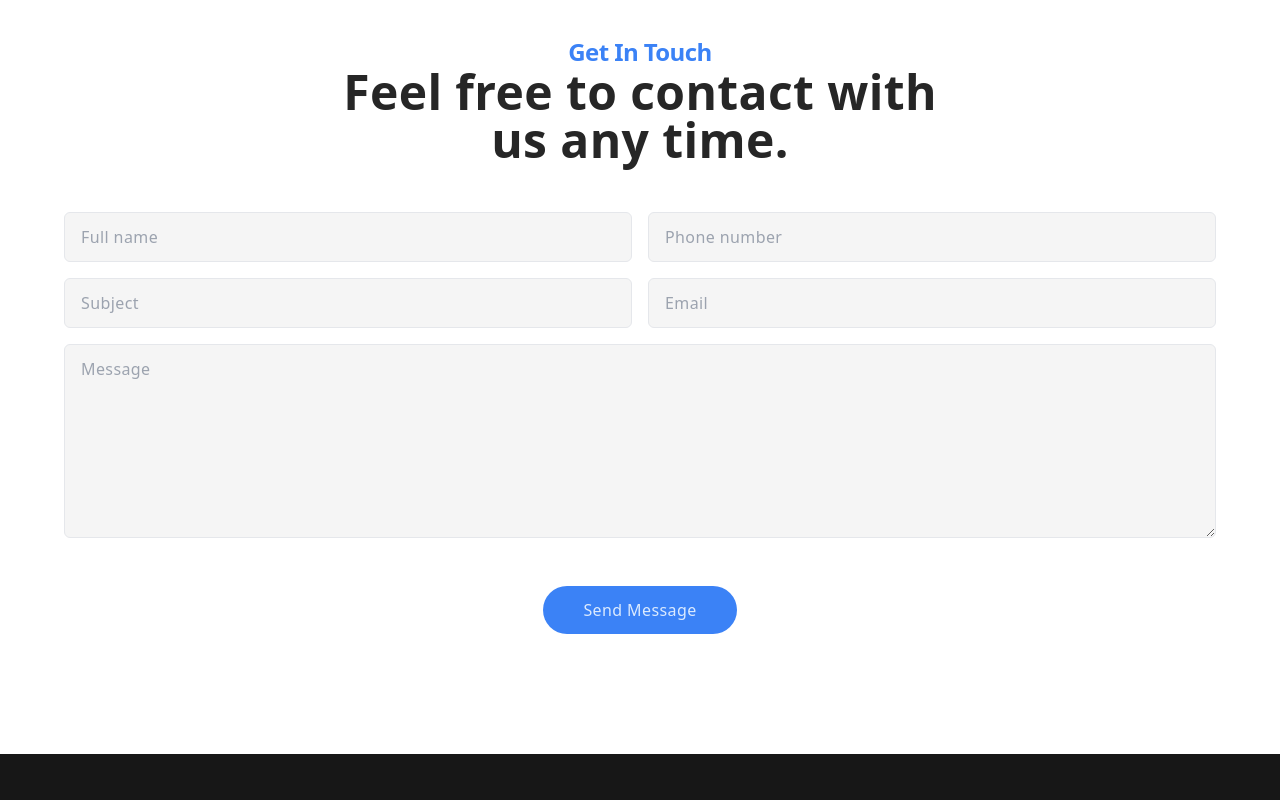
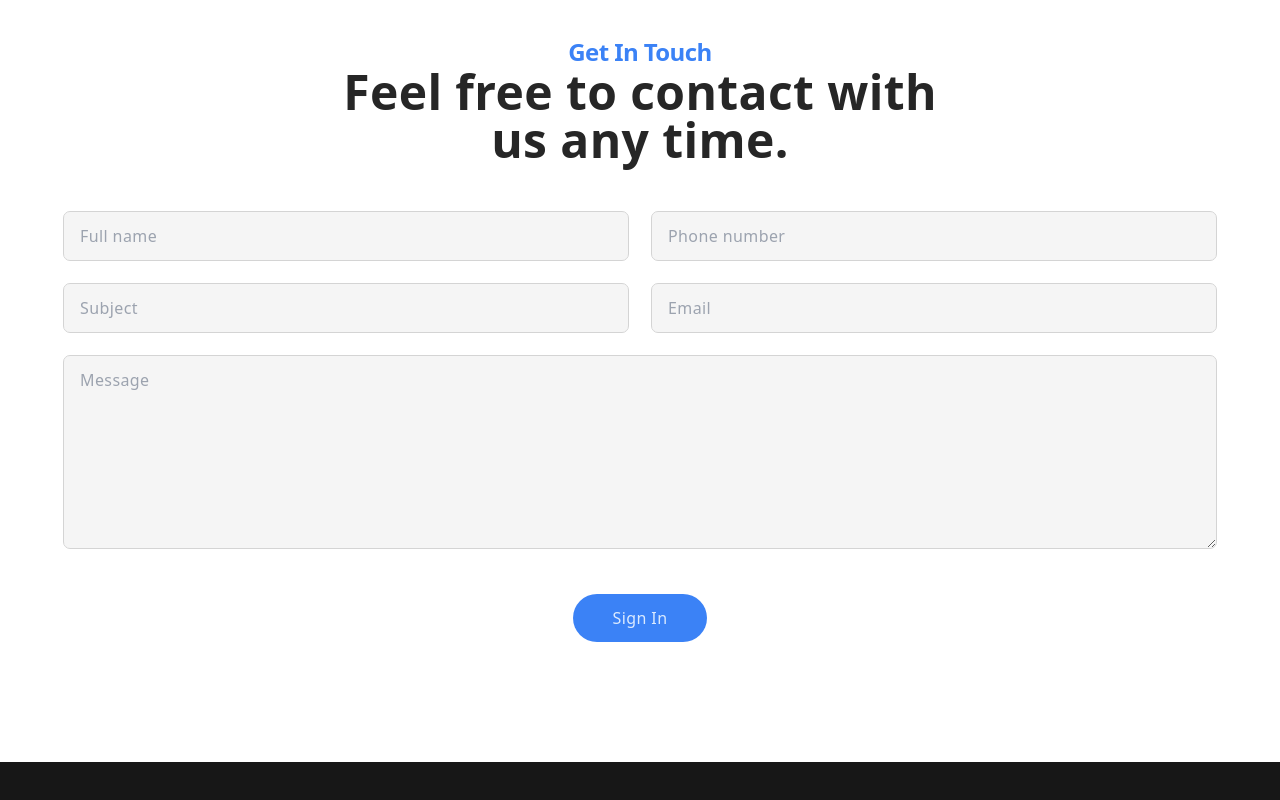
Before and after one commit to aerahrah/virtuVisaConsult, a React (Vite) app: page /contact in a window 1280 px wide. Shown: the part 754-1554 px from the top of the page. Built offline with nearby package versions, Linux system fonts and the light colour scheme.

Commit message:
Add react hook form add validation for each inputs

```diff
--- a/src/pages/contact/contactDetails.jsx
+++ b/src/pages/contact/contactDetails.jsx
@@ -6,7 +6,7 @@ const ContactDetails = () => {
     {
       icon: <BiSolidPhone className="h-10 w-10 text-blue-100" />,
       title: "phone no",
-      content: "+901 152 485 85",
+      content: "(+63) 976-095-0232",
     },
     {
       icon: <BiMailSend className="h-10 w-10 text-blue-100" />,
--- a/src/pages/contact/contactForm.jsx
+++ b/src/pages/contact/contactForm.jsx
@@ -1,34 +1,65 @@
 import { AnimatePresence, motion } from "framer-motion";
 import { scaleAnim } from "../../utils/animation";
 import React, { useState, useRef } from "react";
+import { useForm } from "react-hook-form";
+import { yupResolver } from "@hookform/resolvers/yup";
 import emailjs from "@emailjs/browser";
+import * as yup from "yup";
 
 const ContactForm = () => {
   const PUBLIC_KEY = "W0_1f7BwrmtsMtjAx";
   const TEMPLATE_ID = "template_la2t6vm";
   const SERVICE_ID = "service_r2ydv6h";
   const [message, setMessage] = useState("");
+
   const form = useRef();
-  const sendEmail = (e) => {
-    e.preventDefault();
+  const schema = yup.object().shape({
+    user_name: yup.string().required("Username is required"),
+    user_phone: yup
+      .string()
+      .required("Phone number is required")
+      .matches(/^[0-9]+$/, "Please enter a valid phone number")
+      .min(10, "Phone number must be at least 10 digits"),
+    subject: yup.string().required("Subject is required"),
+    user_email: yup
+      .string()
+      .email("Invalid email address")
+      .required("Email is required"),
+    message: yup.string().required("Message is required"),
+  });
 
-    emailjs.sendForm(SERVICE_ID, TEMPLATE_ID, form.current, PUBLIC_KEY).then(
-      (result) => {
+  const {
+    register,
+    handleSubmit,
+    formState: { errors },
+  } = useForm({
+    resolver: yupResolver(schema),
+  });
+
+  const sendEmail = async () => {
+    try {
+      const result = await emailjs.sendForm(
+        SERVICE_ID,
+        TEMPLATE_ID,
+        form.current,
+        PUBLIC_KEY
+      );
+
       if (result.text === "OK") {
         setMessage("Sent email successfully");
         setTimeout(() => {
           setMessage("");
         }, 3000);
       }
-      },
-      (error) => {
-        setMessage(error);
+    } catch (error) {
+      console.log(error);
+      setMessage(error.message || "Error sending email");
       setTimeout(() => {
         setMessage("");
       }, 3000);
     }
-    );
   };
+
   return (
     <AnimatePresence>
       <div className="bg-white py-12 md:pb-16 lg:pb-24 px-6 md:px-12 lg:px-16 text-neutral-800 bg-white">
@@ -44,50 +75,85 @@ const ContactForm = () => {
             </div>
           </div>
           <form
-            onSubmit={sendEmail}
+            onSubmit={handleSubmit(sendEmail)}
             className="w-full mx-auto py-6 pt-12 relative"
             ref={form}
           >
-            <div className="grid md:grid-cols-2 gap-4 w-full">
+            <div className="grid md:grid-cols-2 gap-6 w-full">
+              <div className="w-full relative">
                 <input
-                className="bg-neutral-100 py-3 px-4 rounded-md w-full border-[1px] focus:outline focus:outline-blue-500"
+                  className={`${
+                    errors.user_name ? "!outline-red-500" : ""
+                  } bg-neutral-100 py-3 px-4 rounded-md w-full outline outline-1 outline-neutral-300 focus:outline-blue-500`}
                   type="text"
                   name="user_name"
+                  {...register("user_name")}
                   placeholder="Full name"
-                required
                 />
+                <p className="absolute text-xs text-red-500">
+                  {errors.user_name?.message}
+                </p>
+              </div>
+
+              <div className="w-full relative">
                 <input
-                className="bg-neutral-100 py-3 px-4 rounded-md w-full border-[1px] focus:outline focus:outline-blue-500"
+                  className={`${
+                    errors.user_phone ? "!outline-red-500" : ""
+                  } bg-neutral-100 py-3 px-4 rounded-md w-full outline outline-1 outline-neutral-300 focus:outline-blue-500`}
                   type="tel"
                   name="user_phone"
+                  {...register("user_phone")}
                   placeholder="Phone number"
-                required
                 />
+                <p className="absolute text-xs text-red-500">
+                  {errors.user_phone?.message}
+                </p>
+              </div>
+              <div className="w-full relative">
                 <input
-                className="bg-neutral-100 py-3 px-4 rounded-md w-full border-[1px] focus:outline focus:outline-blue-500"
+                  className={`${
+                    errors.subject ? "!outline-red-500" : ""
+                  } bg-neutral-100 py-3 px-4 rounded-md w-full outline outline-1 outline-neutral-300 focus:outline-blue-500`}
                   type="text"
                   id="subject"
                   name="subject"
+                  {...register("subject")}
                   placeholder="Subject"
-                required
                 />
+                <p className="absolute text-xs text-red-500">
+                  {errors.subject?.message}
+                </p>
+              </div>
+              <div className="w-full relative">
                 <input
-                className="bg-neutral-100 py-3 px-4 rounded-md w-full border-[1px] focus:outline focus:outline-blue-500"
+                  className={`${
+                    errors.user_email ? "!outline-red-500" : ""
+                  } bg-neutral-100 py-3 px-4 rounded-md w-full outline outline-1 outline-neutral-300 focus:outline-blue-500`}
                   type="email"
                   id="email"
                   name="user_email"
+                  {...register("user_email")}
                   placeholder="Email"
-                required
                 />
+                <p className="absolute text-xs text-red-500">
+                  {errors.user_email?.message}
+                </p>
+              </div>
+              <div className="w-full relative col-span-full">
                 <textarea
-                className="bg-neutral-100 py-3 px-4 rounded-md w-full border-[1px] focus:outline focus:outline-blue-500 col-span-full"
+                  className={`${
+                    errors.message ? "!outline-red-500" : ""
+                  } bg-neutral-100 py-3 px-4 rounded-md w-full outline outline-1 outline-neutral-300 focus:outline-blue-500`}
                   id="message"
                   name="message"
+                  {...register("message")}
                   placeholder="Message"
                   rows={7}
-                required
                 ></textarea>
-
+                <p className="absolute text-xs text-red-500">
+                  {errors.message?.message}
+                </p>
+              </div>
               {message && (
                 <motion.p
                   className="absolute bottom-[5rem] text-lg text-green-700 font-semibold text-center w-full"
@@ -100,13 +166,11 @@ const ContactForm = () => {
                   {message}
                 </motion.p>
               )}
-
-              <button
+              <input
+                className="relative z-50 transform transition duration-100 bg-blue-500 text-blue-100 rounded-full py-3 px-10 cursor-pointer capitalize  mx-auto col-span-full hover:scale-[1.02] mt-4"
                 type="submit"
-                className="bg-blue-500 text-blue-100 rounded-full py-3 px-10 capitalize mt-8 mx-auto col-span-full"
-              >
-                send message
-              </button>
+                value="Sign in"
+              />
             </div>
           </form>
         </div>
--- a/src/pages/services/servicesTwo.jsx
+++ b/src/pages/services/servicesTwo.jsx
@@ -47,7 +47,7 @@ const ServicesTwo = () => {
     },
   ];
   return (
-    <div className="min-h-screen bg-neutral-900 py-12 md:py-16 lg:py-24 px-6  md:px-12 lg:px-16  text-neutral-300  overflow-hidden">
+    <div className="min-h-screen bg-neutral-900 py-12 md:py-16 lg:py-24 px-6  md:px-12 lg:px-16  text-neutral-300  ">
       <div className="w-full max-w-[1164px] mx-auto h-full">
         <div className="flex flex-col gap-8 md:gap-12 lg:gap-16 ">
           <motion.div
```
Lines whose indentation alone changed are shown as unchanged.
